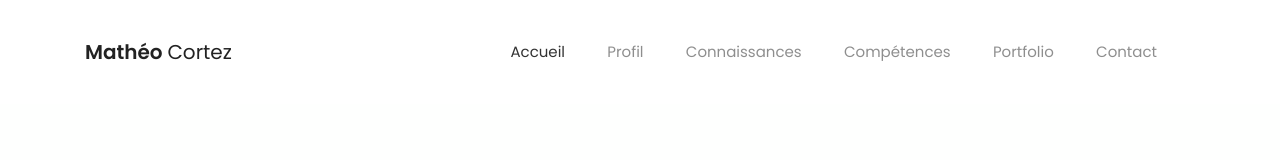
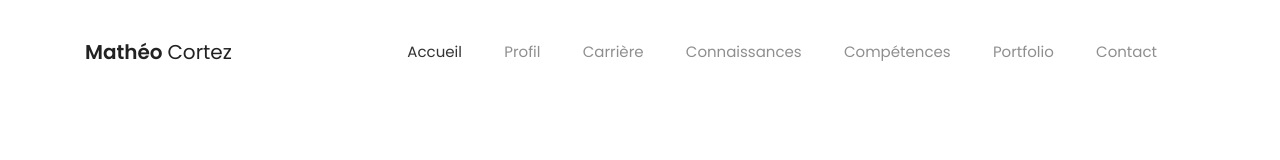
Before and after one commit to Matheo-Cortez/Matheo-Cortez.github.io, a plain HTML site: page index.html in a window 1280 px wide. Shown: the top 160 px of the page. Drawn offline with nearby package versions, Linux system fonts and the light colour scheme; some packages are replaced by stand-ins of ours; a script that the page names is missing; a web font is replaced by a local one.

Commit message:
Update index.html

```diff
--- a/index.html
+++ b/index.html
@@ -41,6 +41,7 @@
                                 <ul class="links">
                                     <li class="active"><a href="#intro">Accueil</a></li>
                                     <li><a href="#Profil">Profil</a></li>
+                                    <li><a href="#carriere">Carrière</a></li>
                                     <li><a href="#Connaissances">Connaissances</a></li>
                                     <li><a href="#Compétences">Compétences</a></li>
                                     <li><a href="#portfolio">Portfolio</a></li>
@@ -186,7 +187,7 @@
                 <div class="row">
                     <div class="col-xl-6 col-lg-8 col-md-10 offset-md-1 offset-lg-2 offset-xl-3 text-center">
                         <div class="section-title mb-80">
-                            <h2 class="p-relative " id="hobbys">Ma <span> carrière</span></h2>
+                            <h2 class="p-relative " id="carriere">Ma <span> carrière</span></h2>
                             <p>Une petite présentation de mes divers formations et expériences</p>
                         </div>
                     </div>
```
